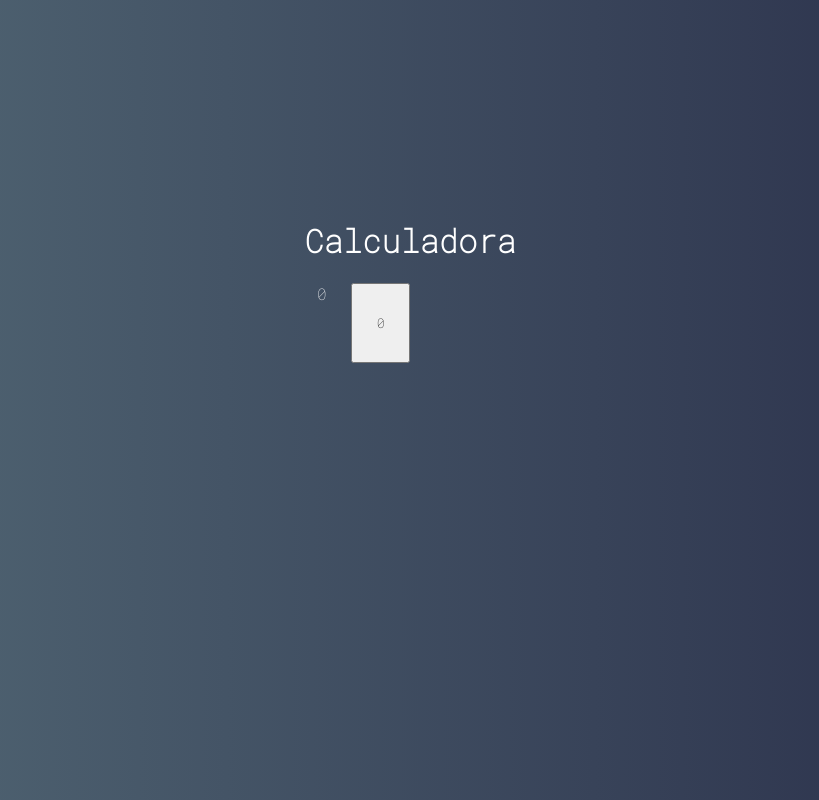
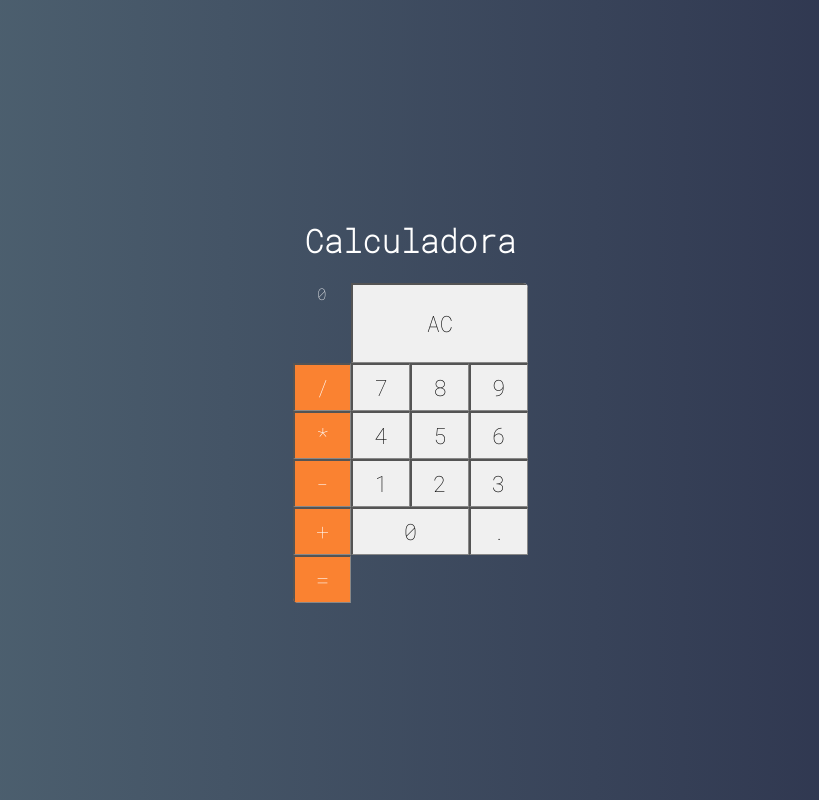
Before and after one commit to ASbarros/ProjCalculadoraCursoUdemy-Vue-, a Vue app in the folder calculator/: page / in a window 1280 px wide. Shown: the whole page, without its empty margins (230-1049 px from the left). Built offline with nearby package versions, Linux system fonts and the light colour scheme.

Commit message:
compontente Button #01

```diff
--- a/calculator/src/components/Button.vue
+++ b/calculator/src/components/Button.vue
@@ -1,15 +1,50 @@
 <template>
-  <button class="button">
-      0
-  </button>
+  <button class="button" :class="{double, triple, operation}">{{label}}</button>
 </template>
 
 <script>
 export default {
-
-}
+  props: {
+    label: {},
+    operation: { type: Boolean },
+    double: { type: Boolean },
+    triple: { type: Boolean }
+  }
+};
 </script>
 
 <style>
+:root {
+  --bg-button: #f0f0f0;
+  --border-button: solid 1px #888;
+}
 
+.button {
+  font-size: 1.4em;
+  background-color: var(--bg-button);
+  border-right: var(--border-button);
+  border-bottom: var(--border-button);
+  outline: none;
+}
+
+.button:active {
+  background-color: #ccc;
+}
+
+.button.double {
+  grid-column: span 2;
+}
+
+.button.triple {
+  grid-column: span 3;
+}
+
+.button.operation {
+  background-color: #fa8231;
+  color: #FFF;
+}
+
+.button.operarion:active{
+    background-color: #fa8231cc;
+}
 </style>
--- a/calculator/src/main/Calculator.vue
+++ b/calculator/src/main/Calculator.vue
@@ -1,7 +1,23 @@
 <template>
   <div class="calculator">
     <Display />
-    <Button />
+    <Button label="AC" triple />
+    <Button label="/" operation />
+    <Button label="7" />
+    <Button label="8" />
+    <Button label="9" />
+    <Button label="*" operation />
+    <Button label="4" />
+    <Button label="5" />
+    <Button label="6" />
+    <Button label="-" operation />
+    <Button label="1" />
+    <Button label="2" />
+    <Button label="3" />
+    <Button label="+" operation />
+    <Button label="0" double />
+    <Button label="." />
+    <Button label="=" operation />
   </div>
 </template>
 
```
